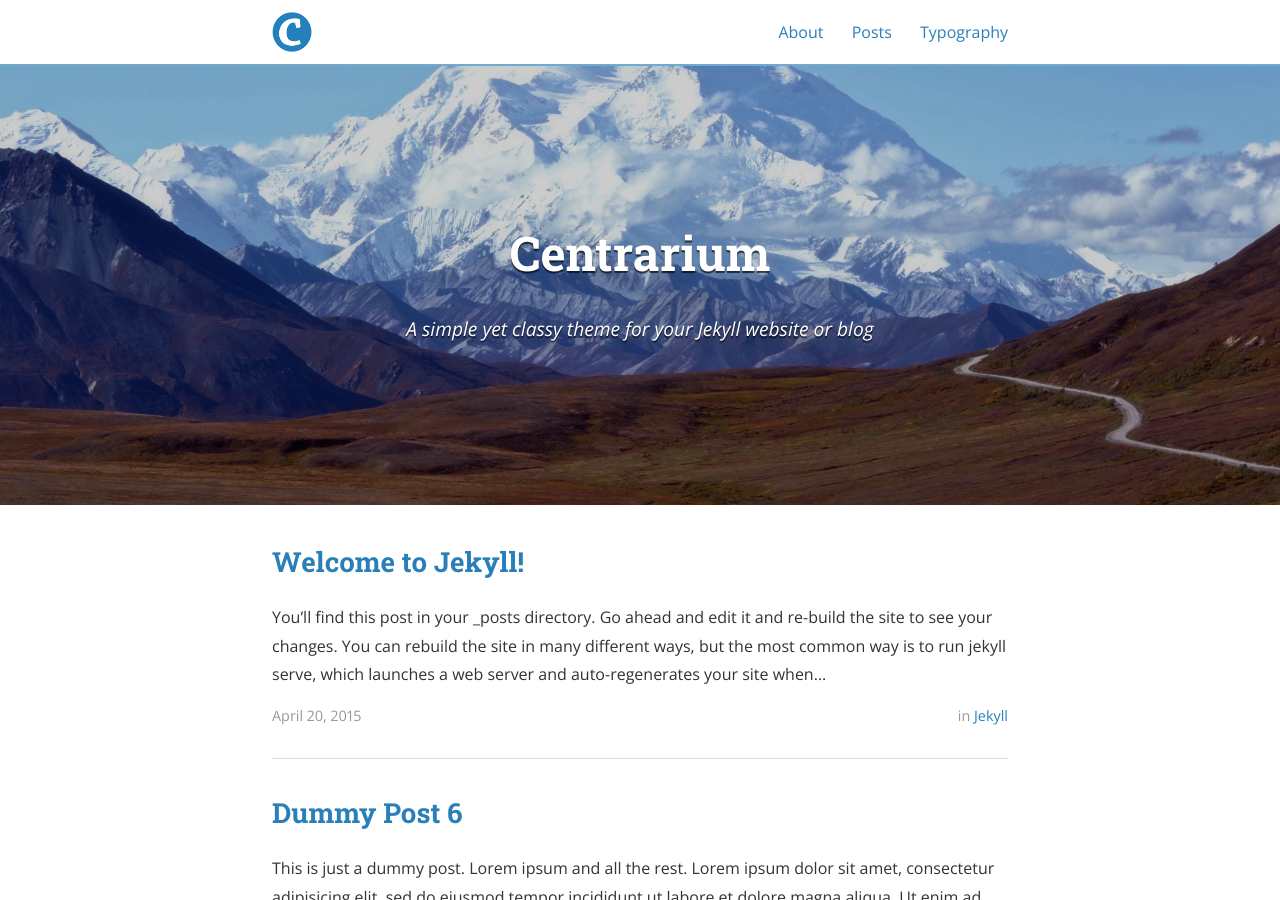
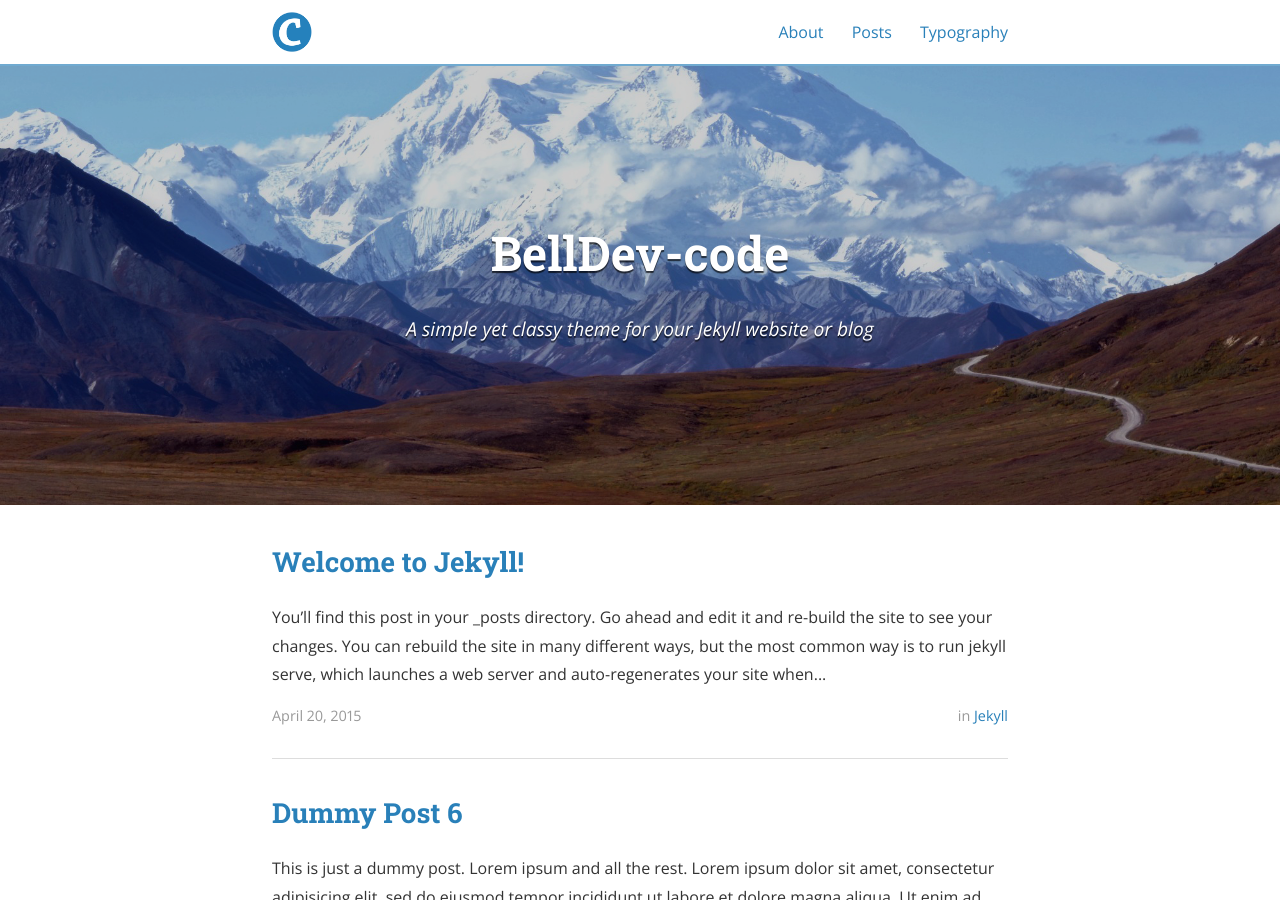
Before and after one commit to bellDev-code/bellDev-code.github.io, a Jekyll site: the page built from index.html, in a window 1280 px wide and 900 px high. Built offline with Jekyll 4.4.1, drawn with Linux system fonts in a browser that asks for light colours; nearby versions of some CDN libraries; the list of posts is cut into pages by our own code; some of the changed text lies outside the part shown.

Commit message:
타이틀 변경

```diff
--- a/_config.yml
+++ b/_config.yml
@@ -9,7 +9,7 @@ exclude:
   - "/vendor/"
 
 # Site settings
-title: Centrarium
+title: BellDev-code
 subtitle: "A simple yet classy theme for your Jekyll website or blog"
 email: blcentra@gmail.com
 name: Ben Centra
```
